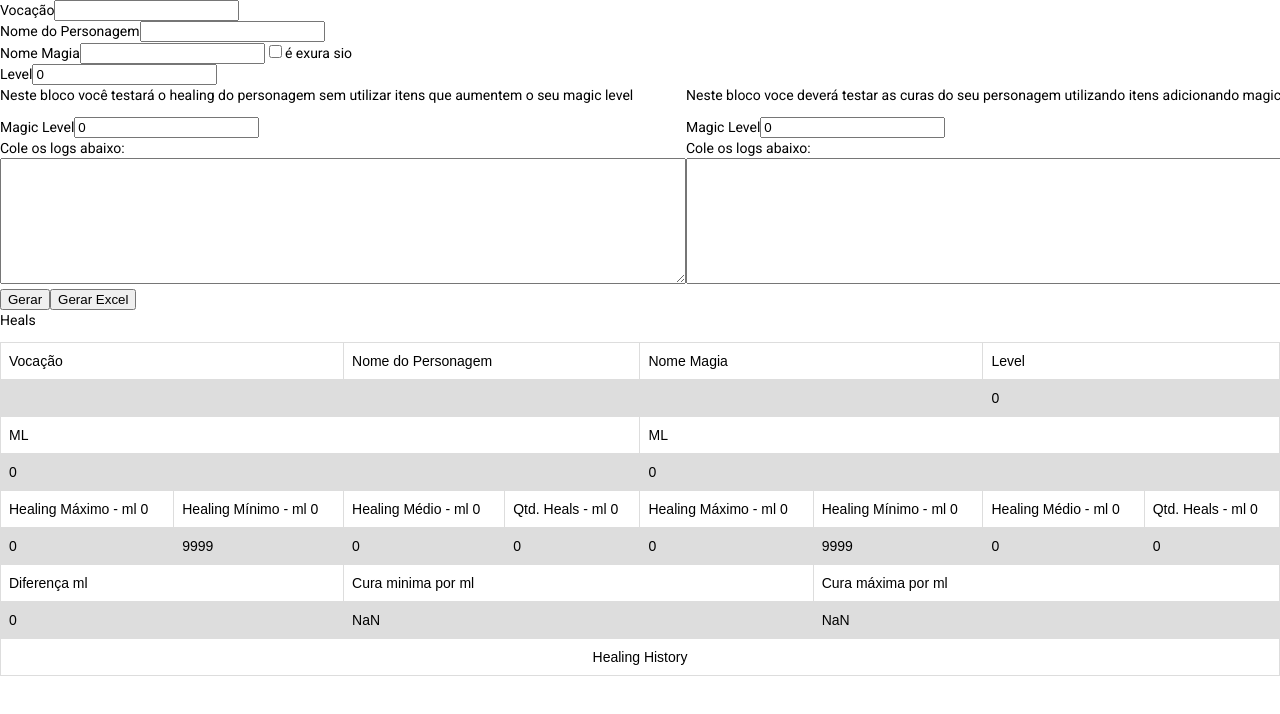
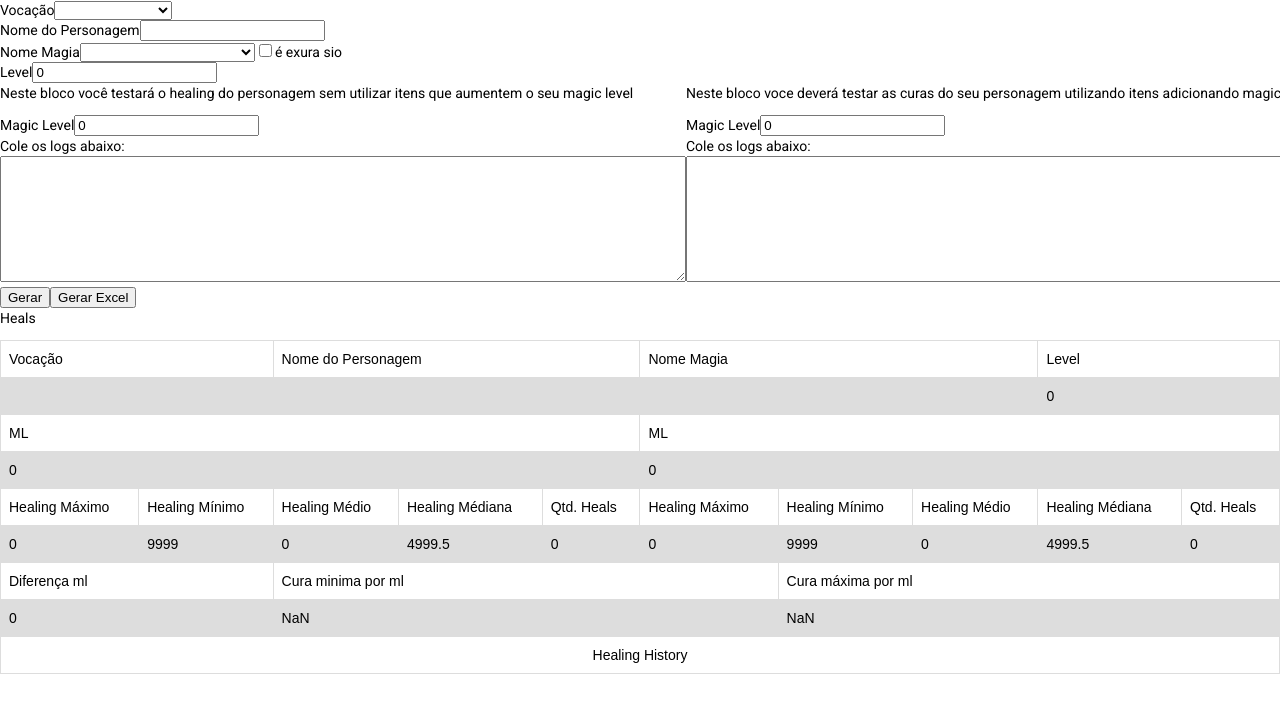
Before and after one commit to marluan/tibia-loot-parser, an Angular app: page / in a window 1280 px wide. Shown: the top 714 px of the page. Built offline with nearby package versions, Linux system fonts and the light colour scheme.

Commit message:
Melhorias e correções

```diff
--- a/src/app/input-data/input-data.component.html
+++ b/src/app/input-data/input-data.component.html
@@ -1,14 +1,18 @@
 <div class="form-group">
-  <label for="mlvl">Vocação</label>
-  <input type="text" id="voc" name="voc" [(ngModel)]="userLogs.vocacao" #nome="ngModel">
+  <label for="voc">Vocação</label>
+  <select [(ngModel)]="userLogs.vocacao" class="form-control">
+      <option *ngFor="let vc of vocations">{{vc}}</option>
+  </select>
 </div>
 <div class="form-group">
   <label for="mlvl">Nome do Personagem</label>
   <input type="text" id="nome" name="nome" [(ngModel)]="userLogs.userName" #nome="ngModel">
 </div>
 <div class="form-group">
-  <label for="mlvl">Nome Magia</label>
-  <input type="text" id="nome" name="nome" [(ngModel)]="userLogs.spellName" #nome="ngModel">
+  <label for="nome">Nome Magia</label>
+  <select [(ngModel)]="userLogs.spellName" id="nome" name="nome">
+      <option *ngFor="let spell of spells">{{spell}}</option>
+  </select>
   <input type="checkbox" id="exurasio" name="exurasio" [(ngModel)]="exurasio">
   <label for="exurasio">é exura sio</label>
 </div>
@@ -63,10 +67,10 @@
       <td colspan="2">
         Vocação
       </td>
-      <td colspan="2">
+      <td colspan="3">
         Nome do Personagem
       </td>
-      <td colspan="2">
+      <td colspan="3">
         Nome Magia
       </td>
       <td colspan="2">
@@ -77,10 +81,10 @@
       <td colspan="2">
         {{userLogs.vocacao}}
       </td>
-      <td colspan="2">
+      <td colspan="3">
         {{userLogs.userName}}
       </td>
-      <td colspan="2">
+      <td colspan="3">
         {{userLogs.spellName}}
       </td>
       <td colspan="2">
@@ -88,45 +92,51 @@
       </td>
     </tr>
     <tr>
-      <td colspan="4">
+      <td colspan="5">
         ML
       </td>
-      <td colspan="4">
+      <td colspan="5">
         ML
       </td>
     </tr>
     <tr>
-      <td colspan="4">
+      <td colspan="5">
         {{userLogs.mlvl}}
       </td>
-      <td colspan="4">
+      <td colspan="5">
         {{userLogs.mlvl2}}
       </td>
     </tr>
     <tr>
       <td>
-        Healing Máximo - ml {{this.userLogs.mlvl}}
+        Healing Máximo
       </td>
       <td>
-        Healing Mínimo - ml {{this.userLogs.mlvl}}
+        Healing Mínimo
       </td>
       <td>
-        Healing Médio - ml {{this.userLogs.mlvl}}
+        Healing Médio
       </td>
       <td>
-        Qtd. Heals - ml {{this.userLogs.mlvl}}
+        Healing Médiana
       </td>
       <td>
-        Healing Máximo - ml {{this.userLogs.mlvl2}}
+        Qtd. Heals
       </td>
       <td>
-        Healing Mínimo - ml {{this.userLogs.mlvl2}}
+        Healing Máximo
       </td>
       <td>
-        Healing Médio - ml {{this.userLogs.mlvl2}}
+        Healing Mínimo
       </td>
       <td>
-        Qtd. Heals - ml {{this.userLogs.mlvl2}}
+        Healing Médio
+      </td>
+      <td>
+        Healing Médiana
+      </td>
+      <td>
+        Qtd. Heals
       </td>
     </tr>
     <tr>
@@ -138,6 +148,9 @@
       </td>
       <td>
         {{getAvg()}}
+      </td>
+      <td>
+        {{(userLogs.healMin + userLogs.healMax)/2}}
       </td>
       <td>
         {{userLogs.healings.length}}
@@ -152,24 +165,27 @@
         {{getAvg2()}}
       </td>
       <td>
+        {{(userLogs.healMin2 + userLogs.healMax2)/2}}
+      </td>
+      <td>
         {{userLogs.healings2.length}}
       </td>
     </tr>
     <tr>
       <td colspan="2">Diferença ml</td>
-      <td colspan="3">Cura minima por ml</td>
-      <td colspan="3">Cura máxima por ml</td>
+      <td colspan="4">Cura minima por ml</td>
+      <td colspan="4">Cura máxima por ml</td>
     </tr>
     <tr>
       <td colspan="2">{{this.userLogs.mlvl2 - this.userLogs.mlvl}}</td>
-      <td colspan="3">{{(userLogs.healMin2 - userLogs.healMin)/(this.userLogs.mlvl2 - this.userLogs.mlvl)}}</td>
-      <td colspan="3">{{(userLogs.healMax2 - userLogs.healMax)/(this.userLogs.mlvl2 - this.userLogs.mlvl)}}</td>
+      <td colspan="4">{{(userLogs.healMin2 - userLogs.healMin)/(this.userLogs.mlvl2 - this.userLogs.mlvl)}}</td>
+      <td colspan="4">{{(userLogs.healMax2 - userLogs.healMax)/(this.userLogs.mlvl2 - this.userLogs.mlvl)}}</td>
     </tr>
     <tr>
-      <td colspan="8" style="text-align: center;"> Healing History</td>
+      <td colspan="10" style="text-align: center;"> Healing History</td>
     </tr>
     <tr *ngFor="let healing of beforeAfter">
-        <td colspan="4">{{ healing.before }}</td>
-        <td colspan="4">{{ healing.after }}</td>
+        <td colspan="5">{{ healing.before }}</td>
+        <td colspan="5">{{ healing.after }}</td>
     </tr>
   </table>
--- a/src/app/input-data/input-data.component.ts
+++ b/src/app/input-data/input-data.component.ts
@@ -14,6 +14,8 @@ export class InputDataComponent implements OnInit {
   submitted = false;
   beforeAfter:Array<BeforeAfter> = [];
   exurasio:boolean=false;
+  vocations: Array<string> = ['Elite Knight','Royal Paladin','Elder Druid','Master Sorcerer'];
+  spells:Array<string> = ['Bruise Bane','Divine Healing','Fair Wound Cleansing','Heal Friend','Intense Healing','Intense Wound Cleansing','Light Healing','Mass Healing','Nature\'s Embrace','Restoration','Salvation','Ultimate Healing','Wound Cleansing'];
 
   constructor() { }
 
@@ -24,10 +26,14 @@ export class InputDataComponent implements OnInit {
 
   parseLogs() {
     this.userLogs.healings=[];
-    let rep=this.userLogs.logs.replace(/^[0-9]{2}:[0-9]{2} ([^Y]|Y[^o]|Yo[^u]|You[^ ]|You [^h]|You h[^e]|You he[^a]).*/mg,"");
-    rep = rep.replace(/^([A-Za-z].*)/mg,"");
+    let rep=this.userLogs.logs.replace(/^[0-9]{2}:[0-9]{2} ([^Y]|Y[^o]|Yo[^u]|You[^ ]|You [^h]|You h[^e]|You he[^a]).*/gm,"");
+    rep = rep.replace(/^([A-Za-z].*)/gm,"");
 
-    rep = rep.replace(/^[0-9]{2}:[0-9]{2} You heal yourself for ([0-9]+) hitpoints./mg,"$1");
+    if(this.exurasio){
+      rep = rep.replace(/^[0-9]{2}:[0-9]{2} You heal [A-Za-z ]+ for ([0-9]+) hitpoints./gm,"$1");
+    } else {
+      rep = rep.replace(/^[0-9]{2}:[0-9]{2} You heal yourself for ([0-9]+) hitpoints./gm,"$1");
+    }
 
     const regex = /[0-9]+/g;
     let m;
@@ -71,13 +77,13 @@ export class InputDataComponent implements OnInit {
 
   parseLogs2() {
     this.userLogs.healings2=[];
-    let rep=this.userLogs.logs2.replace(/^[0-9]{2}:[0-9]{2} ([^Y]|Y[^o]|Yo[^u]|You[^ ]|You [^h]|You h[^e]|You he[^a]).*/mg,"");
+    let rep=this.userLogs.logs2.replace(/^[0-9]{2}:[0-9]{2} ([^Y]|Y[^o]|Yo[^u]|You[^ ]|You [^h]|You h[^e]|You he[^a]).*/gm,"");
     rep = rep.replace(/^([A-Za-z].*)/mg,"");
 
     if(this.exurasio){
-      rep = rep.replace(/^[0-9]{2}:[0-9]{2} You heal [A-Za-z ]+ for ([0-9]+) hitpoints./mg,"$1");
+      rep = rep.replace(/^[0-9]{2}:[0-9]{2} You heal [A-Za-z ]+ for ([0-9]+) hitpoints./gm,"$1");
     } else {
-      rep = rep.replace(/^[0-9]{2}:[0-9]{2} You heal yourself for ([0-9]+) hitpoints./mg,"$1");
+      rep = rep.replace(/^[0-9]{2}:[0-9]{2} You heal yourself for ([0-9]+) hitpoints./gm,"$1");
     }
 
     const regex = /[0-9]+/g;
```
Also changed, not shown: 2 other files (tests, documents, lock files or other folders).
